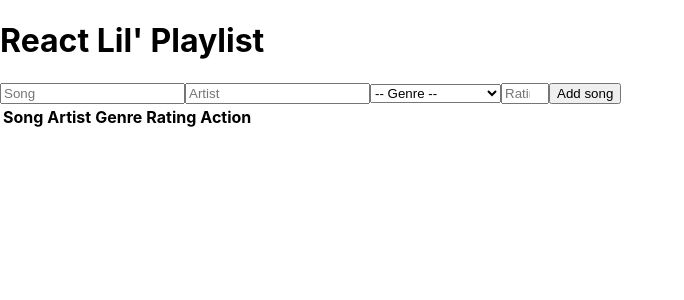
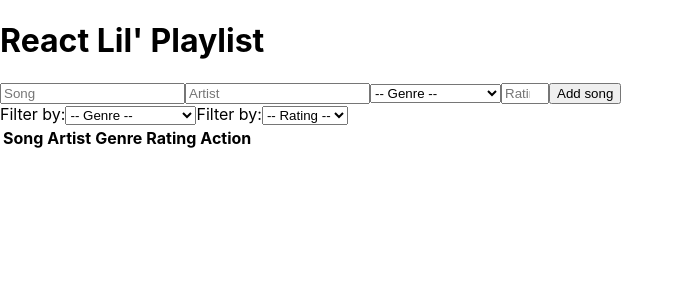
Before and after one commit to WesselKonstantinov/ReactPlaylist, a React (Create React App) app: page / in a window 1280 px wide. Shown: the top 300 px of the page, without its empty margins (0-684 px from the left). Built offline with nearby package versions, Linux system fonts and the light colour scheme.

Commit message:
Create and add SongFilter component

```diff
--- /dev/null
+++ b/src/components/SongFilter.js
@@ -0,0 +1,41 @@
+function SongFilter() {
+    return (
+        <form>
+            <label htmlFor="genre-select">Filter by:</label>
+            <select name="genre" id="genre-select">
+                <option value="">-- Genre --</option>
+                <option value="Blues">Blues</option>
+                <option value="Classical">Classical</option>
+                <option value="Country">Country</option>
+                <option value="Disco">Disco</option>
+                <option value="Dubstep">Dubstep</option>
+                <option value="Eurodance">Eurodance</option>
+                <option value="Hip Hop">Hip Hop</option>
+                <option value="House">House</option>
+                <option value="Jazz">Jazz</option>
+                <option value="Latin">Latin</option>
+                <option value="Metal">Metal</option>
+                <option value="Pop">Pop</option>
+                <option value="Rap">Rap</option>
+                <option value="Reggae">Reggae</option>
+                <option value="Rhythm and Blues">Rhythm and Blues</option>
+                <option value="Rock">Rock</option>
+                <option value="Soul">Soul</option>
+                <option value="Techno">Techno</option>
+                <option value="Trance">Trance</option>
+            </select>
+
+            <label htmlFor="rating-select">Filter by:</label>
+            <select name="rating" id="rating-select">
+                <option value="">-- Rating --</option>
+                <option value="1">1</option>
+                <option value="2">2</option>
+                <option value="3">3</option>
+                <option value="4">4</option>
+                <option value="5">5</option>
+            </select>
+        </form>
+    );
+}
+
+export default SongFilter;
--- a/src/components/SongOverview.js
+++ b/src/components/SongOverview.js
@@ -1,5 +1,6 @@
 import { useState } from 'react';
 import SongForm from './SongForm';
+import SongFilter from './SongFilter';
 import SongTable from './SongTable';
 
 function SongOverview() {
@@ -35,6 +36,7 @@ function SongOverview() {
                 setInputValues={setInputValues}
                 addSong={addSong}
             />
+            <SongFilter />
             <SongTable
                 songs={songs}
                 deleteSong={deleteSong}
```
